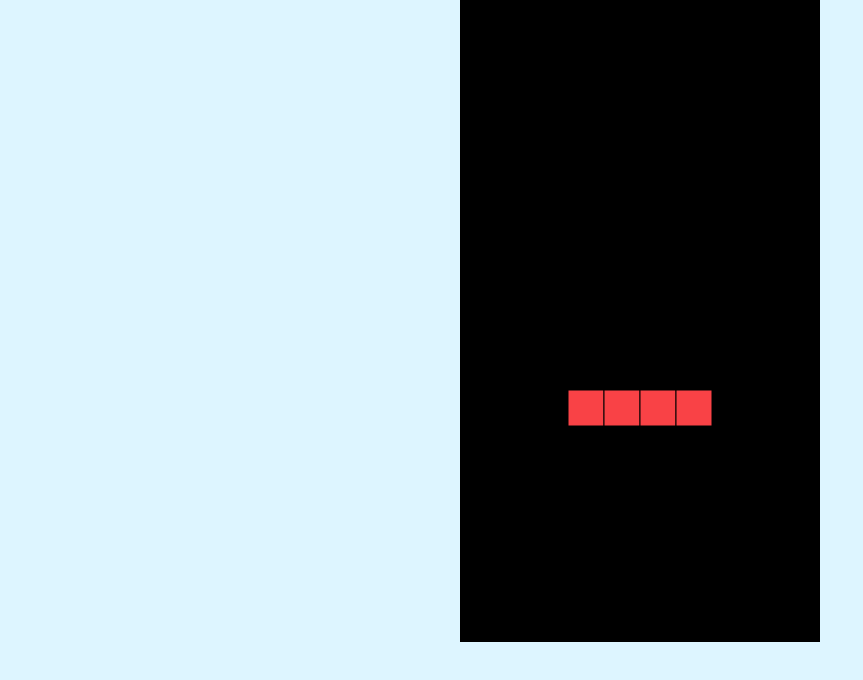
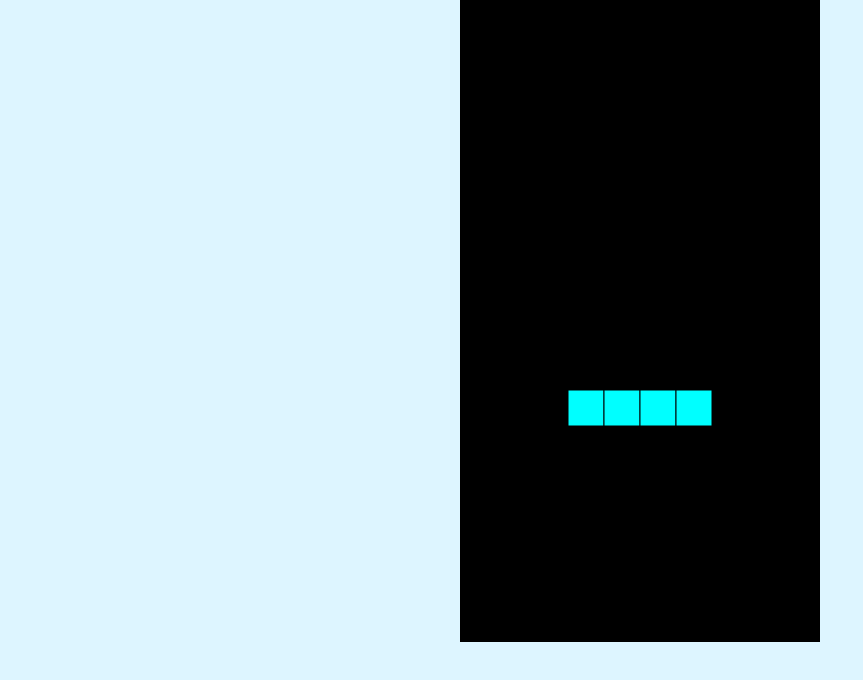
Before and after one commit to scfcdv/TETRIS, a plain HTML site: page index.html in a window 1280 px wide. Shown: the part 86-766 px from the top of the page, without its empty margins (0-863 px from the left). Drawn offline with Linux system fonts and the light colour scheme.

Commit message:
Update index.html

```diff
--- a/index.html
+++ b/index.html
@@ -1,3 +1,4 @@
+
 <head>
 <title>テトリス</title>
 <link rel="icon" href="https://scfcdv.github.io/homeweb2/favicon.ico">
@@ -121,13 +122,13 @@ const tetTypes = [
 //テトリミノの色
 const tetColors = [
 '',//これが選択されることはない
-'#f6fe85',
-'#07e0e7',
-'#7ced77',
-'#f78ff0',
-'#f94246',
-'#9693fe',
-'#f2b907',
+'#ffff00',
+'#ff00ff',
+'#FF0000',
+'#00FF00',
+'#00FFFF',
+'#0000FF',
+'#FFA500',
 ];
 //テトリミノのindex
 let tet_idx;
```
